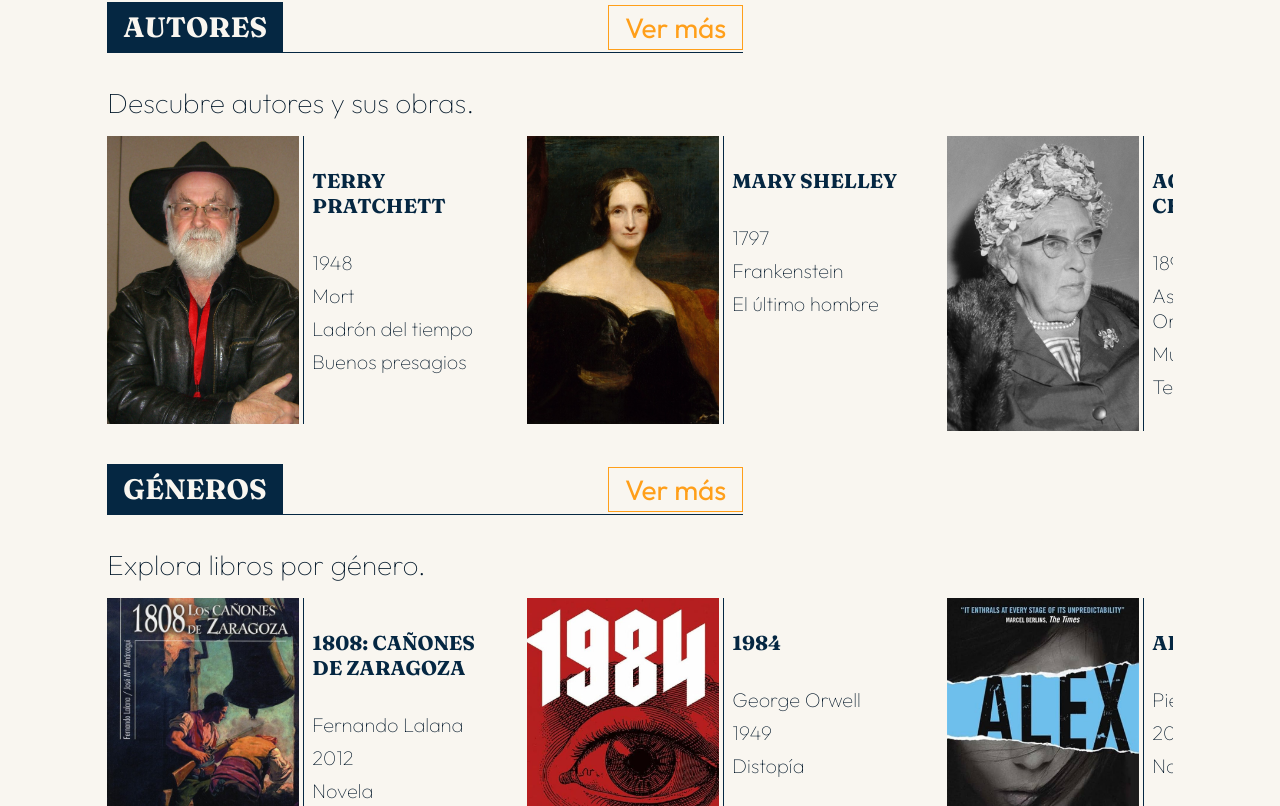
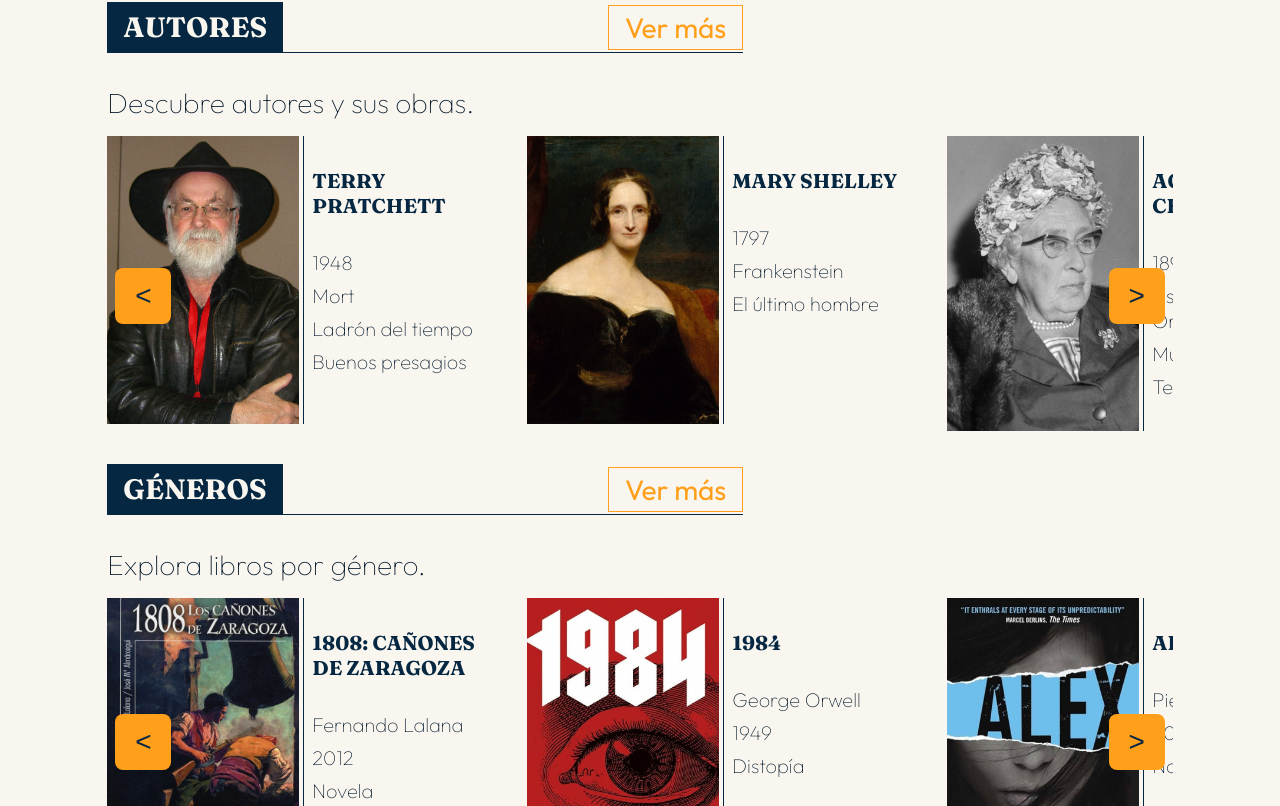
Before and after one commit to andresaragonguerrero/LibreriaPiramide, a Vue app: page / in a window 1280 px wide. Shown: the part 814-1620 px from the top of the page. Built offline with nearby package versions, Linux system fonts and the light colour scheme; the HTML template or start-up script is replaced by a standard one.

Commit message:
Se añadieron los botones para moverse por el carrusel

```diff
--- a/src/components/ContentSection.vue
+++ b/src/components/ContentSection.vue
@@ -44,6 +44,10 @@ function onPointerUp(event: PointerEvent) {
             <p class="content-section__description">
                 {{ section.description }}
             </p>
+
+            <div class="carousel-wrapper">
+                <button type="button" class="carousel-btn carousel-btn--left" aria-label="Anterior">&lt;</button>
+
                 <div class="content-section__books" ref="scrollContainer" @pointerdown="onPointerDown"
                     @pointermove="onPointerMove" @pointerup="onPointerUp" @pointerleave="onPointerUp">
                     <template v-if="section.type === 'authors'">
@@ -53,11 +57,22 @@ function onPointerUp(event: PointerEvent) {
                         <BookCard v-for="book in section.items" :key="book.id" :book="book" />
                     </template>
                 </div>
+
+                <button type="button" class="carousel-btn carousel-btn--right" aria-label="Siguiente">&gt;</button>
+            </div>
+
         </div>
     </section>
 </template>
 
 <style scoped>
+.carousel-wrapper {
+    width: 100%;
+    overflow: hidden;
+    position: relative;
+    display: block;
+}
+
 .content-section {
     grid-column: 2 / 12;
     display: grid;
@@ -131,4 +146,41 @@ function onPointerUp(event: PointerEvent) {
     font-weight: lighter;
     color: var(--color-text);
 }
+
+.carousel-btn {
+    height: 3.5rem;
+    width: 3.5rem;
+    position: absolute;
+    top: 50%;
+    transform: translateY(-50%);
+    z-index: 10;
+    display: flex;
+    justify-content: center;
+    align-items: center;
+    outline: 1px solid transparent;
+    border: none;
+    border-radius: var(--border-radius-md);
+    color: var(--color-primary);
+    background-color: var(--color-secondary);
+    cursor: pointer;
+    font-size: var(--fs-3);
+    transition:
+        outline 0.4s cubic-bezier(0.25, 0, 0.75, 1),
+        color 0.4s cubic-bezier(0.25, 0, 0.75, 1),
+        background-color 0.4s cubic-bezier(0.25, 0, 0.75, 1);
+}
+
+.carousel-btn:hover {
+    outline: 1px solid var(--color-secondary);
+    color: var(--color-secondary);
+    background-color: var(--color-primary);
+}
+
+.carousel-btn--left {
+    left: var(--space-2);
+}
+
+.carousel-btn--right {
+    right: var(--space-2);
+}
 </style>
```
Lines whose indentation alone changed are shown as unchanged.
